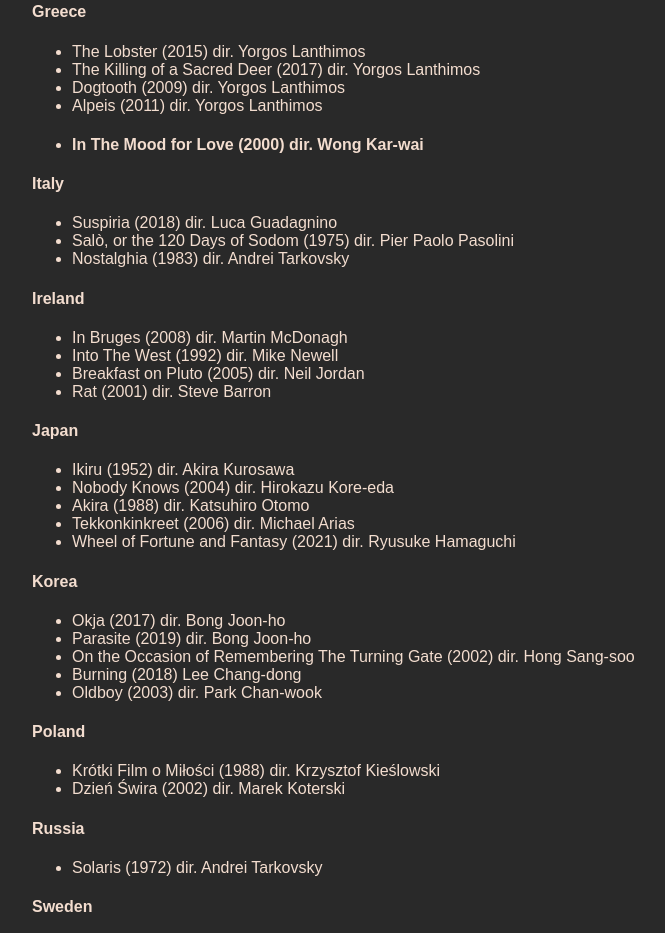
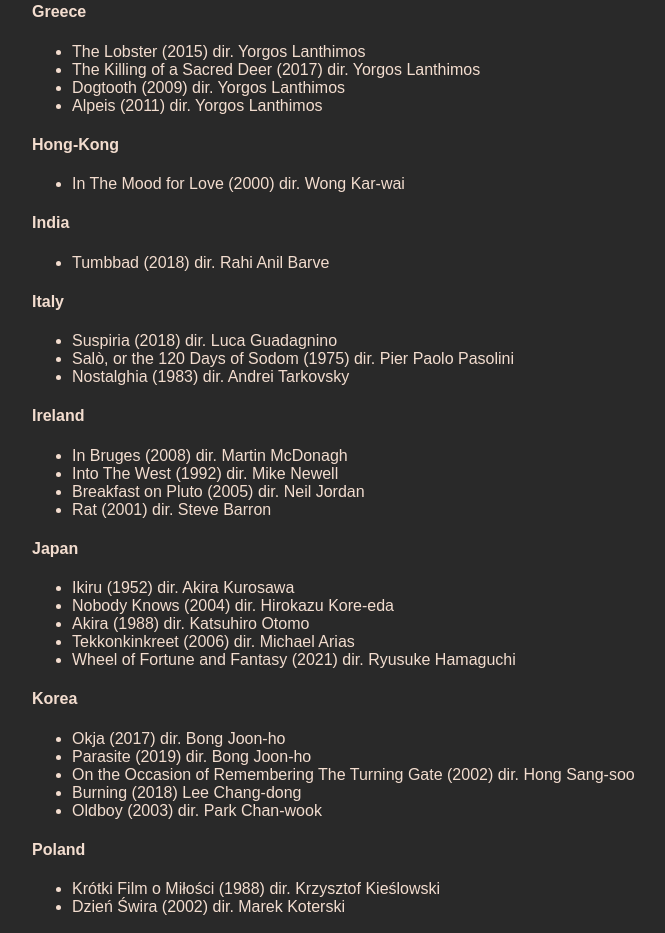
Before and after one commit to kuriswho/makisroom, a plain HTML site: page pages/filmsindex.html in a window 1280 px wide. Shown: the part 920-1853 px from the top of the page, without its empty margins (208-873 px from the left). Drawn offline with Linux system fonts and the light colour scheme.

Commit message:
Add one film

```diff
--- a/pages/filmsindex.html
+++ b/pages/filmsindex.html
@@ -72,11 +72,14 @@
             <li>Dogtooth (2009) dir. Yorgos Lanthimos</li>
             <li>Alpeis (2011) dir. Yorgos Lanthimos</li>
         </ul>
-        <h4>
+        <h4>Hong-Kong</h4>
         <ul>
             <li>In The Mood for Love (2000) dir. Wong Kar-wai</li>
         </ul>
-        </h4>
+        <h4>India</h4>
+        <ul>
+            <li>Tumbbad (2018) dir. Rahi Anil Barve</li>
+        </ul>
         <h4>Italy</h4>
         <ul>
             <li>Suspiria (2018) dir. Luca Guadagnino</li>
```
Also changed, not shown: pages/recipesindex.html (+1 -1 lines).
